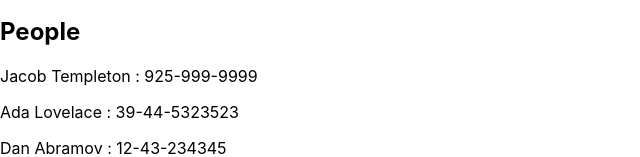
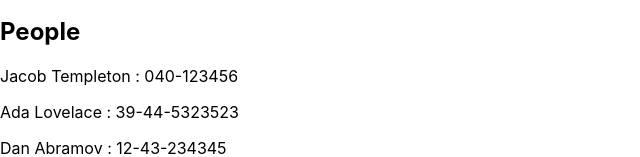
Before and after one commit to JWCTempleton/phonebookApp, a React (Create React App) app in the folder phonebookapp/: page / in a window 1280 px wide. Shown: the part 277-434 px from the top of the page, without its empty margins (0-640 px from the left). Built offline with nearby package versions, Linux system fonts and the light colour scheme; data requests are answered from the project's data file.

Commit message:
Add axios, json-server, json db to populate initial person state

```diff
--- /dev/null
+++ b/phonebookapp/db.json
@@ -0,0 +1,24 @@
+{
+  "persons": [
+    {
+      "name": "Jacob Templeton",
+      "number": "040-123456",
+      "id": 1
+    },
+    {
+      "name": "Ada Lovelace",
+      "number": "39-44-5323523",
+      "id": 2
+    },
+    {
+      "name": "Dan Abramov",
+      "number": "12-43-234345",
+      "id": 3
+    },
+    {
+      "name": "Mary Poppendieck",
+      "number": "39-23-6423122",
+      "id": 4
+    }
+  ]
+}
--- a/phonebookapp/src/App.js
+++ b/phonebookapp/src/App.js
@@ -1,19 +1,21 @@
 import "./App.css";
-import { useState } from "react";
+import { useState, useEffect } from "react";
+import axios from "axios";
 import AllPeople from "./components/AllPeople";
 import PersonForm from "./components/PersonForm";
 import PersonSearch from "./components/PersonSearch";
 
 function App() {
-  const [persons, setPeople] = useState([
-    { name: "Jacob Templeton", number: "925-999-9999", id: 1 },
-    { name: "Ada Lovelace", number: "39-44-5323523", id: 2 },
-    { name: "Dan Abramov", number: "12-43-234345", id: 3 },
-    { name: "Mary Poppendieck", number: "39-23-6423122", id: 4 },
-  ]);
+  const [persons, setPeople] = useState([]);
   const [newName, setNewName] = useState("");
   const [newNumber, setNewNumber] = useState("");
   const [searchedName, setSearchedName] = useState("");
+
+  useEffect(() => {
+    axios.get("http://localhost:3001/persons").then((response) => {
+      setPeople(response.data);
+    });
+  }, []);
 
   const addName = (event) => {
     event.preventDefault();
```
Also changed, not shown: phonebookapp/package.json (+6 -1 lines), 1 other file (tests, documents, lock files or other folders).
